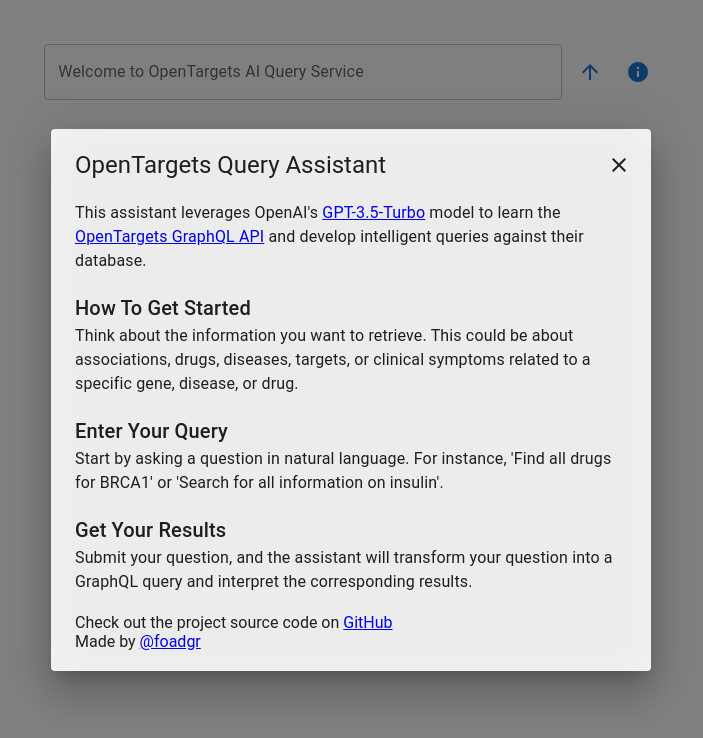
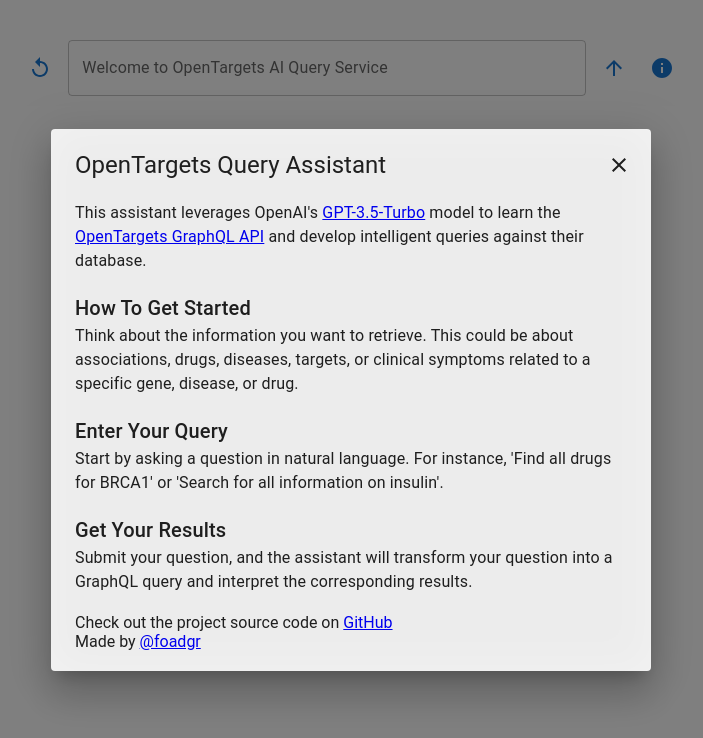
Before and after one commit to cx0/chatGPT-for-genetics, a Next.js app in the folder app/: page / in a window 1280 px wide. Shown: the top 738 px of the page, without its empty margins (289-992 px from the left). Built offline with nearby package versions, Linux system fonts and the light colour scheme.

Commit message:
Adding JS components for improved functionality

```diff
--- a/app/package.json
+++ b/app/package.json
@@ -11,12 +11,10 @@
   "dependencies": {
     "@emotion/react": "^11.11.1",
     "@emotion/styled": "^11.11.0",
-    "@material-ui/core": "^4.12.4",
-    "@material-ui/icons": "^4.11.3",
-    "@material-ui/lab": "^4.0.0-alpha.61",
     "@mui/icons-material": "^5.14.1",
     "@mui/lab": "^5.0.0-alpha.137",
     "@mui/material": "^5.14.2",
+    "@mui/styles": "^5.14.3",
     "@types/node": "20.4.5",
     "@types/react": "18.2.17",
     "@types/react-dom": "18.2.7",
@@ -26,9 +24,11 @@
     "isomorphic-unfetch": "^4.0.2",
     "next": "13.4.12",
     "postcss": "8.4.27",
+    "prismjs": "^1.29.0",
     "react": "18.2.0",
     "react-dom": "18.2.0",
     "react-ga": "^3.3.1",
+    "react-syntax-highlighter": "^15.5.0",
     "tailwindcss": "3.3.3",
     "typescript": "5.1.6"
   }
--- a/app/src/components/Chat.js
+++ b/app/src/components/Chat.js
@@ -1,5 +1,6 @@
 import React, { useState, useEffect } from 'react';
 import Grid from '@mui/material/Grid';
+import Button from '@mui/material/Button';
 import fetch from 'isomorphic-unfetch';
 import MessageList from './MessageList';
 import MessageInput from './MessageInput';
@@ -9,10 +10,16 @@
     const [chatStarted, setChatStarted] = useState(false);
     const [instructionOpen, setInstructionOpen] = useState(true);
     const [messages, setMessages] = useState([]);
+    const [isLoading, setIsLoading] = useState(false);
+    const handleResetChat = () => {
+        setMessages([]);
+        setChatStarted(false);
+    };
 
     const handleSendMessage = async (event) => {
         event.preventDefault();
         if (message.trim() !== '') {
+            setIsLoading(true);
             setInstructionOpen(false);
             try {
                 setMessages([...messages, { text: message, isUser: true }]);
@@ -26,9 +33,14 @@
                     body: JSON.stringify({ message: message })
                 });
                 const data = await res.json();
-                setMessages((prevMessages) => [...prevMessages, { text: data.response, isUser: false }]);
+                setMessages((prevMessages) => [
+                    ...prevMessages,
+                    { text: data.suggestion, isUser: false, isSuggestion: true},
+                    { text: data.response, isUser: false },
+                ]);
                 setMessage('');
                 setChatStarted(true);
+                setIsLoading(false);
             } catch (error) {
                 console.error("Error sending message: ", error);
                 setMessages((prevMessages) => [...prevMessages, { text: "Error sending message. Please try again later.", isUser: false }]);
@@ -55,7 +67,14 @@
             }}
         >
             <form onSubmit={handleSendMessage}>
-                <MessageInput setMessage={setMessage} instructionOpen={instructionOpen} handleOpen={handleOpen} handleClose={handleClose} />
+                <MessageInput
+                    setMessage={setMessage}
+                    instructionOpen={instructionOpen}
+                    handleOpen={handleOpen}
+                    handleClose={handleClose}
+                    isLoading={isLoading}
+                    handleResetChat={handleResetChat}
+                />
                 <MessageList messages={messages} />
             </form>
         </Grid>
--- /dev/null
+++ b/app/src/components/CodeBlock.js
@@ -0,0 +1,46 @@
+import React from 'react';
+import { PrismLight as SyntaxHighlighter } from 'react-syntax-highlighter';
+import graphql from 'react-syntax-highlighter/dist/cjs/languages/prism/graphql';
+import { oneDark } from 'react-syntax-highlighter/dist/cjs/styles/prism';
+import IconButton from '@mui/material/IconButton';
+import FileCopyIcon from '@mui/icons-material/FileCopy';
+import Grid from '@mui/material/Grid';
+import Link from '@mui/material/Link';
+import Tooltip from '@mui/material/Tooltip';
+
+SyntaxHighlighter.registerLanguage('graphql', graphql);
+
+export default function CodeBlock(props) {
+  const handleCopyCode = () => {
+    navigator.clipboard.writeText(props.code);
+  };
+
+  return (
+    <div>
+        <Grid container alignItems="center">
+            <Grid item>
+                <Tooltip title="Copy to clipboard">
+                <IconButton color="primary" size="small" onClick={handleCopyCode}>
+                    <FileCopyIcon fontSize="inherit" />
+                </IconButton>
+                </Tooltip>
+            </Grid>
+            <Grid item>
+                <p style={{margin: 0, marginLeft: 10}}>Explore more on the
+                <Link href='https://api.platform.opentargets.org/api/v4/graphql/browser' style={{marginLeft: 5}}>
+                    OpenTargets API Playground
+                </Link></p>
+            </Grid>
+        </Grid>
+        <Grid>
+            <SyntaxHighlighter
+                language="graphql"
+                style={oneDark}>
+                {props.code}
+                borderRadius={30}
+                fontSize={10}
+            </SyntaxHighlighter>
+        </Grid>
+    </div>
+  );
+}
--- a/app/src/components/InfoIconButton.js
+++ b/app/src/components/InfoIconButton.js
@@ -2,11 +2,14 @@
 import React from 'react';
 import IconButton from '@mui/material/IconButton';
 import InfoIcon from '@mui/icons-material/Info';
+import Tooltip from '@mui/material/Tooltip';
 
 export default function InfoIconButton({ handleOpen }) {
     return (
+        <Tooltip title="More information">
         <IconButton onClick={handleOpen} color="primary">
             <InfoIcon />
         </IconButton>
+        </Tooltip>
     );
 }
--- a/app/src/components/Message.js
+++ b/app/src/components/Message.js
@@ -1,42 +1,63 @@
 import React from 'react';
-import Paper from '@material-ui/core/Paper';
-import Typography from '@material-ui/core/Typography';
-import { makeStyles } from '@material-ui/core/styles';
+import Paper from '@mui/material/Paper';
+import Typography from '@mui/material/Typography';
+import { makeStyles } from '@mui/styles';
+import TableMessage from './TableMessage';
+import CodeBlock from './CodeBlock';
 
-const useStyles = makeStyles((theme) => ({
+const useStyles = makeStyles({
   userMessage: {
     alignSelf: 'flex-end',
     backgroundColor: '#0b81ff',
     color: '#fff',
-    borderRadius: '10px 0px 10px 10px',
+    borderRadius: '10px 10px 10px 10px',
     maxWidth: '80%',
-    margin: '10px',
-    padding: '20px',
+    margin: '5px',
+    padding: '10px',
     wordBreak: 'break-word',
     textAlign: 'right',
   },
   botMessage: {
     alignSelf: 'flex-start',
     backgroundColor: '#f3f3f3',
-    borderRadius: '0px 10px 10px 10px',
+    borderRadius: '10px 10px 10px 10px',
     maxWidth: '90%',
-    margin: '10px',
-    padding: '20px',
+    margin: '5px',
+    padding: '10px',
     wordBreak: 'break-word',
     whiteSpace: 'pre-wrap',
     textAlign: 'left',
   },
-}));
-
+});
 
 export default function Message({ message }) {
   const classes = useStyles();
+  const messageParts = message.text.split('\n');
+  const isTable = messageParts.some(part => part.includes('|'));
+  const isCode = message.isSuggestion;
+  let tableString = '';
+  let precedingText = '';
+
+  if (isTable) {
+    const tableStartIndex = messageParts.findIndex(part => part.includes('|'));
+    precedingText = messageParts.slice(0, tableStartIndex).join('\n');
+    tableString = messageParts.slice(tableStartIndex).join('\n');
+  }
 
   return (
     <Paper className={message.isUser ? classes.userMessage : classes.botMessage}>
-      <Typography variant="body1">
-        {message.text}
-      </Typography>
+      {isTable ? (
+        <>
+          <Typography variant="body1">{precedingText}</Typography>
+          <TableMessage tableString={tableString} />
+        </>
+      ) : isCode ? (
+        <CodeBlock code={message.text} />
+      ) : (
+        <Typography variant="body1">
+          {message.text}
+        </Typography>
+      )}
     </Paper>
   );
 }
--- a/app/src/components/MessageInput.js
+++ b/app/src/components/MessageInput.js
@@ -1,17 +1,19 @@
 // MessageInput.js
 import React from 'react';
 import Grid from '@material-ui/core/Grid';
+import LinearProgress from '@mui/material/LinearProgress';
+import ReplayIcon from '@mui/icons-material/Replay';
+import IconButton from '@mui/material/IconButton';
+import Tooltip from '@mui/material/Tooltip';
 import SendMessageButton from './SendMessageButton';
 import MessageAutoComplete from './MessageInputAutoComplete';
 import ChatInstructions from './ChatInstructions';
 
-export default function MessageInput({ setMessage, instructionOpen, handleOpen, handleClose }) {
+export default function MessageInput({ setMessage, instructionOpen, handleOpen, handleClose, isLoading, handleResetChat }) {
     return (
         <Grid
             container
-            spacing={1}
-            justifyContent="center"
-            alignItems="center"
+            direction="column"
             style={{
                 position: 'sticky',
                 top: 30,
@@ -23,6 +25,20 @@
                 WebkitBackdropFilter: 'blur(5px)',
             }}
         >
+
+            <Grid
+                container
+                spacing={1}
+                justifyContent="center"
+                alignItems="center"
+            >
+                <Tooltip title="Reset chat">
+                <Grid item xs={"auto"}>
+                    <IconButton color="primary" onClick={handleResetChat}>
+                        <ReplayIcon />
+                    </IconButton>
+                </Grid>
+                </Tooltip>
                 <Grid item xs={8}>
                     <MessageAutoComplete setMessage={setMessage}/>
                 </Grid>
@@ -33,5 +49,17 @@
                     <ChatInstructions open={instructionOpen} handleOpen={handleOpen} handleClose={handleClose}/>
                 </Grid>
             </Grid>
+            {
+                isLoading &&
+                <Grid xs={12}>
+                    <LinearProgress
+                        style={{
+                            top: 10,
+                            borderRadius: 20
+                        }}
+                    />
+                </Grid>
+            }
+        </Grid>
     );
 }
--- a/app/src/components/MessageInputAutoComplete.js
+++ b/app/src/components/MessageInputAutoComplete.js
@@ -5,7 +5,7 @@
 export default function MessageAutoComplete({ setMessage }) {
     const exampleQuestions = [
         "Which diseases are associated with the gene CHEK2?",
-        "Which clinical symptoms are associated with diabetes?",
+        "Which are the 10 most relevant clinical symptoms associated with diabetes?",
         "Show scores for the top two targets associated with Idiopathic Pulmonary Fibrosis?",
         "What information do you have on insulin?"
     ];
@@ -26,6 +26,8 @@
                 />
             )}
             clearOnEscape
+            includeInputInList
+            autoComplete
         />
     );
 }
--- a/app/src/components/SendMessageButton.js
+++ b/app/src/components/SendMessageButton.js
@@ -1,11 +1,14 @@
 import React from 'react';
 import IconButton from '@mui/material/IconButton';
 import ArrowUpwardIcon from '@mui/icons-material/ArrowUpward';
+import Tooltip from '@mui/material/Tooltip';
 
 export default function SendMessageButton() {
     return (
+        <Tooltip title="Submit your query">
         <IconButton color="primary" type="submit" variant="contained">
             <ArrowUpwardIcon />
         </IconButton>
+        </Tooltip>
     );
 }
--- /dev/null
+++ b/app/src/components/TableMessage.js
@@ -0,0 +1,22 @@
+// TableComponent.js
+import { Table, TableBody, TableCell, TableContainer, TableRow, Paper } from '@mui/material';
+
+export default function TableMessage({ tableString }) {
+    const rows = tableString.split('\n').filter(row => !row.includes('---')).map(row => row.split('|'));
+
+    return (
+        <TableContainer component={Paper}>
+            <Table sx={{ minWidth: 650 }} aria-label="a dense table" size="small">
+                <TableBody>
+                    {rows.map((row, rowIndex) => (
+                        <TableRow key={rowIndex}>
+                            {row.map((cell, cellIndex) => (
+                                <TableCell key={cellIndex}>{cell}</TableCell>
+                            ))}
+                        </TableRow>
+                    ))}
+                </TableBody>
+            </Table>
+        </TableContainer>
+    );
+}
```
Also changed, not shown: app/src/components/MessageList.js (+11 -2 lines), 1 other file (tests, documents, lock files or other folders). Lines whose indentation alone changed are shown as unchanged.
